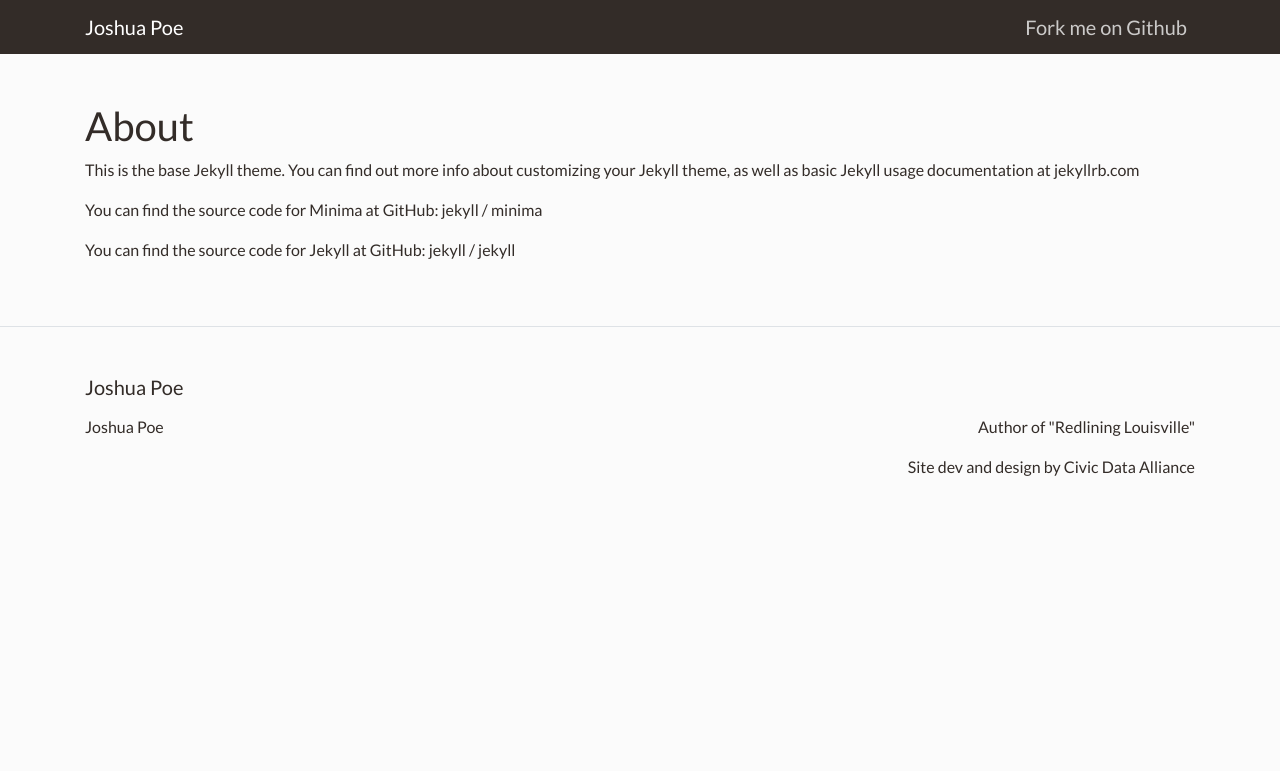
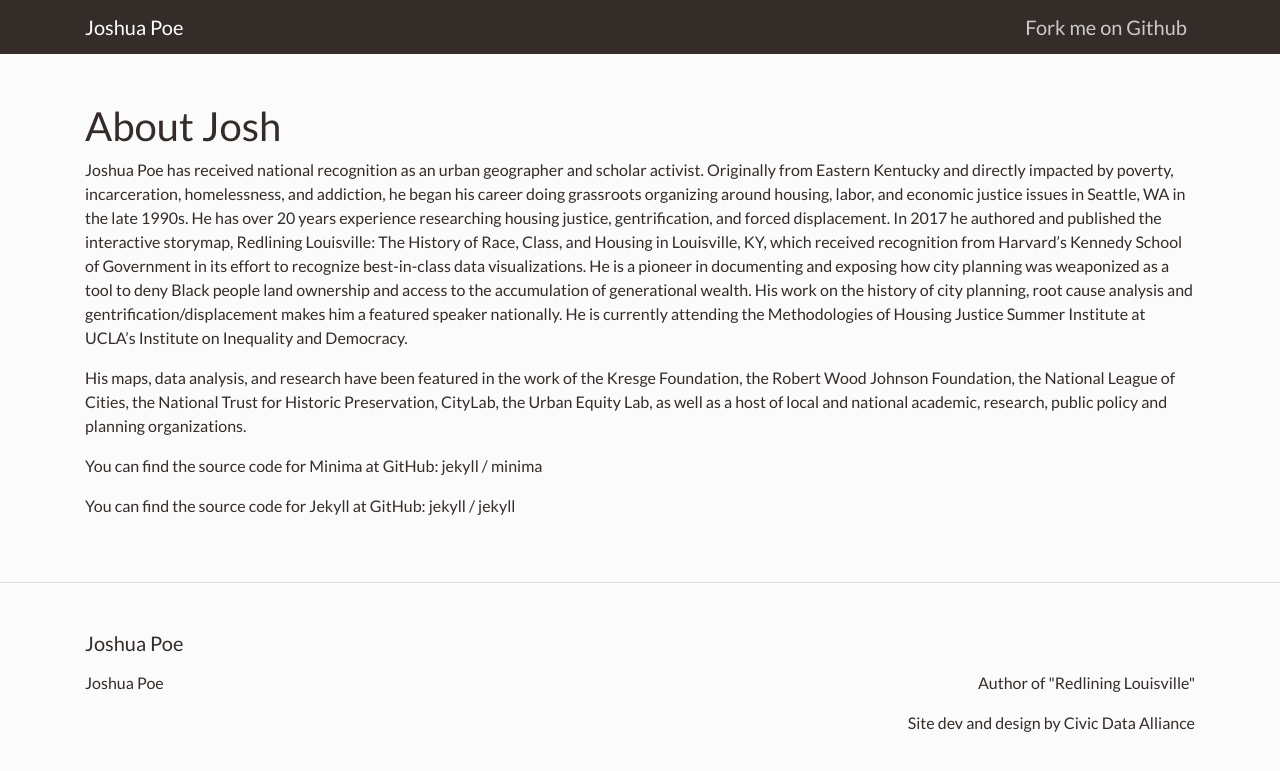
Before and after one commit to civicdata/poe-site, a Jekyll site: the page built from about.md, in a window 1280 px wide. Shown: the top 771 px of the page. Built offline with Jekyll 4.4.1, drawn with Linux system fonts in a browser that asks for light colours.

Commit message:
adds in assets and cards for redlining lou project and harvard awared

```diff
--- a/about.md
+++ b/about.md
@@ -1,10 +1,14 @@
 ---
 layout: page
-title: About
+title: About Josh
 permalink: /about/
 ---
 
-This is the base Jekyll theme. You can find out more info about customizing your Jekyll theme, as well as basic Jekyll usage documentation at [jekyllrb.com](https://jekyllrb.com/)
+Joshua Poe has received national recognition as an urban geographer and scholar activist. Originally from Eastern Kentucky and directly impacted by poverty, incarceration, homelessness, and addiction, he began his career doing grassroots organizing around housing, labor, and economic justice issues in Seattle, WA in the late 1990s. He has over 20 years experience researching housing justice, gentrification, and forced displacement. In 2017 he authored and published the interactive storymap, Redlining Louisville: The History of Race, Class, and Housing in Louisville, KY, which received recognition from Harvard’s Kennedy School of Government in its effort to recognize best-in-class data visualizations. He is a pioneer in documenting and exposing how city planning was weaponized as a tool to deny Black people land ownership and access to the accumulation of generational wealth. His work on the history of city planning, root cause analysis and gentrification/displacement makes him a featured speaker nationally. He is currently attending the Methodologies of Housing Justice Summer Institute at UCLA's Institute on Inequality and Democracy.
+
+His maps, data analysis, and research have been featured in the work of the Kresge Foundation, the Robert Wood Johnson Foundation, the National League of Cities, the National Trust for Historic Preservation, CityLab, the Urban Equity Lab, as well as a host of local and national academic, research, public policy and planning organizations.
+
+
 
 You can find the source code for Minima at GitHub:
 [jekyll][jekyll-organization] /
```
Also changed, not shown: index.md (+12 -12 lines), assets/images/redlining-harvard.png (added), 1 other file.
